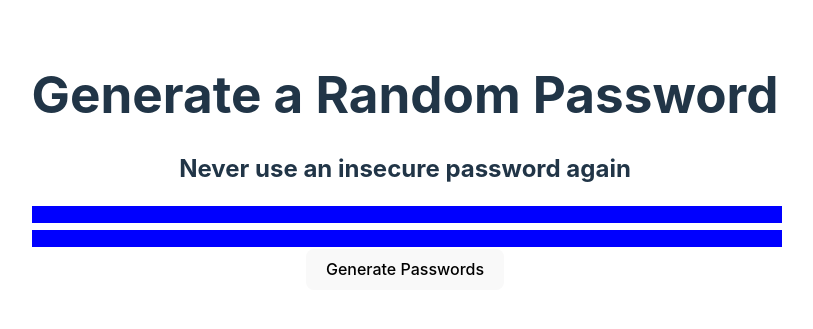
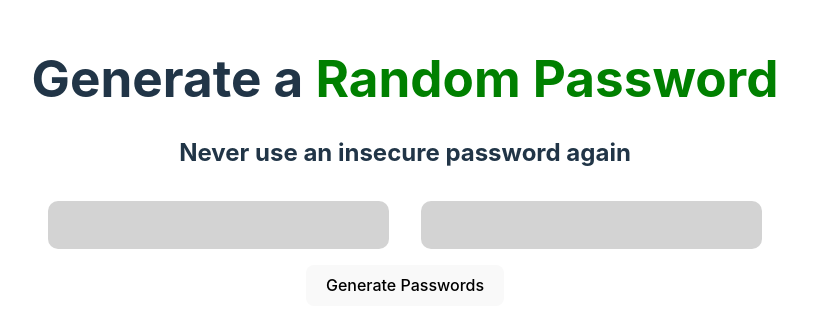
Before and after one commit to trezp/password-generator-vue, a Vue app: page / in a window 1280 px wide. Shown: the part 239-568 px from the top of the page, without its empty margins (235-1048 px from the left). Built offline with nearby package versions, Linux system fonts and the light colour scheme.

Commit message:
add styling

```diff
--- a/src/App.vue
+++ b/src/App.vue
@@ -43,4 +43,11 @@ export default {
 </template>
 
 <style scoped>
+  .container {
+    display: flex;
+  }
+
+  h1 span {
+    color: green;
+  }
 </style>
--- a/src/components/PasswordBox.vue
+++ b/src/components/PasswordBox.vue
@@ -5,13 +5,18 @@
 </script>
 
 <template>
-  <input type="text" :value="password" class="password-field"/>
+  <div class="password-field">{{password}}</div>
 </template>
 
 <style scoped>
   .password-field {
-    background-color: blue;
-    width: 100%;
+    background-color: lightgray;
+    width: 50%;
+    height: 3em;
+    line-height: 3em;
     border: none;
+    margin: 1em;
+    color: black;
+    border-radius: 10px;
   }
 </style>
```
